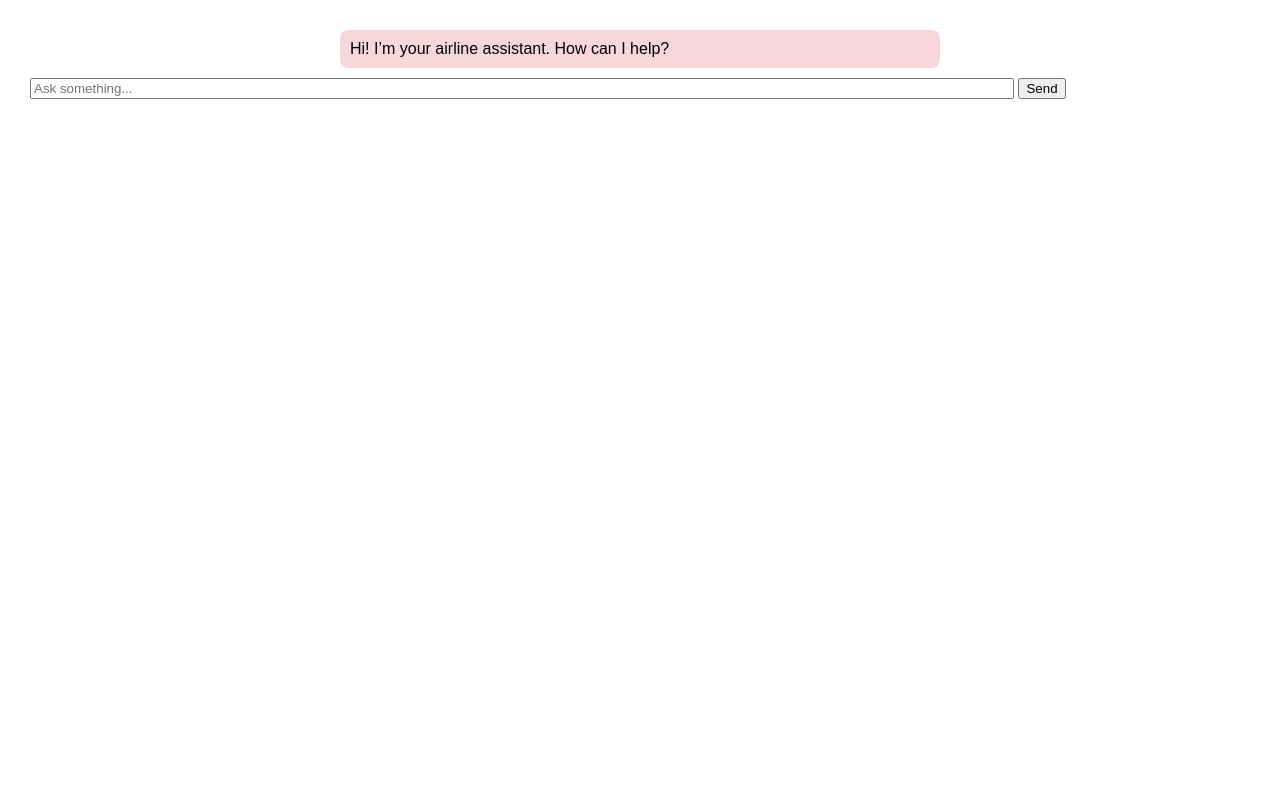
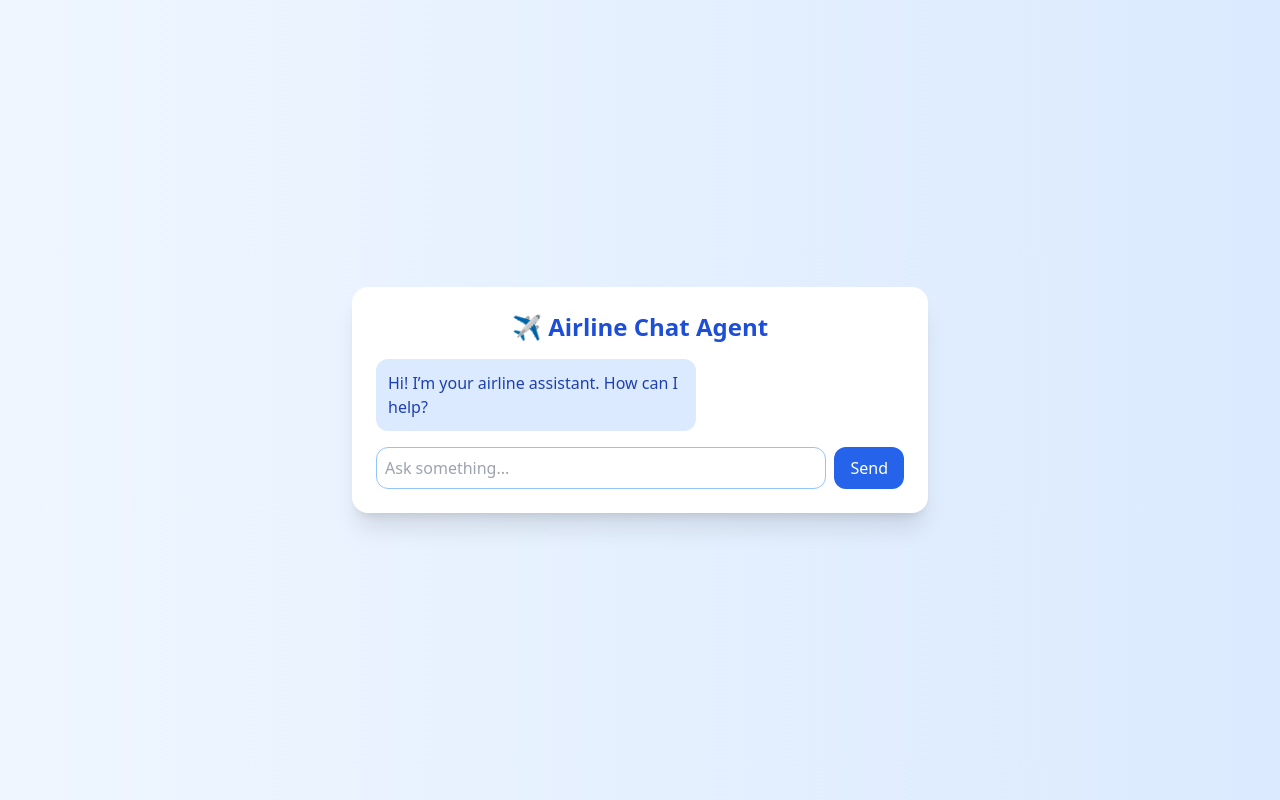
Before and after one commit to GKPrarthana/airline_chat_agent, a website: page frontend/views/index.html in a window 1280 px wide. Drawn offline with nearby package versions, Linux system fonts and the light colour scheme.

Commit message:
UI updated

```diff
--- a/frontend/public/script.js
+++ b/frontend/public/script.js
@@ -1,27 +1,49 @@
 async function sendMessage() {
   const input = document.getElementById('input');
-  const message = input.value;
+  const message = input.value.trim();
+  if (!message) return;
+
   input.value = '';
+  const chat = document.getElementById('chat');
 
-  const chat = document.getElementById('chat');
+  // Allow sending messages with Enter key
+  document.getElementById('input').addEventListener('keydown', function (e) {
+    if (e.key === 'Enter' && !e.shiftKey) {
+      e.preventDefault(); // Prevent newline
+      sendMessage();
+    }
+  });
+
 
   // Show user message
   const userDiv = document.createElement('div');
-  userDiv.className = 'bubble user';
+  userDiv.className = 'bg-green-100 text-green-800 p-3 rounded-xl self-end w-fit max-w-xs ml-auto';
   userDiv.textContent = message;
   chat.appendChild(userDiv);
 
-  // Send to backend
-  const res = await fetch('/chat', {
-    method: 'POST',
-    headers: { 'Content-Type': 'application/json' },
-    body: JSON.stringify({ user_input: message })
-  });
-  const data = await res.json();
+  // Scroll to bottom
+  chat.scrollTop = chat.scrollHeight;
 
-  // Show bot response
+  // Loading response
   const botDiv = document.createElement('div');
-  botDiv.className = 'bubble bot';
-  botDiv.textContent = data.response;
+  botDiv.className = 'bg-blue-50 text-gray-600 p-3 rounded-xl w-fit max-w-xs';
+  botDiv.textContent = 'Typing...';
   chat.appendChild(botDiv);
+  chat.scrollTop = chat.scrollHeight;
+
+  // Fetch reply
+  try {
+    const res = await fetch('/chat', {
+      method: 'POST',
+      headers: { 'Content-Type': 'application/json' },
+      body: JSON.stringify({ user_input: message })
+    });
+
+    const data = await res.json();
+    botDiv.textContent = data.response;
+  } catch (err) {
+    botDiv.textContent = 'Oops! Something went wrong.';
+  }
+
+  chat.scrollTop = chat.scrollHeight;
 }
--- a/frontend/views/index.html
+++ b/frontend/views/index.html
@@ -1,21 +1,26 @@
 <!DOCTYPE html>
-<html>
+<html lang="en">
 <head>
+  <meta charset="UTF-8">
   <title>Airline Chat Agent</title>
-  <style>
-    body { font-family: Arial; margin: 30px; }
-    #chat { max-width: 600px; margin: auto; }
-    .bubble { padding: 10px; border-radius: 8px; margin: 10px 0; }
-    .user { background: #d1e7dd; text-align: right; }
-    .bot { background: #f8d7da; text-align: left; }
-  </style>
+  <script src="https://cdn.tailwindcss.com"></script>
 </head>
-<body>
-  <div id="chat">
-    <div class="bubble bot">Hi! I’m your airline assistant. How can I help?</div>
+<body class="bg-gradient-to-r from-blue-50 to-blue-100 min-h-screen flex items-center justify-center">
+
+  <div class="bg-white shadow-xl rounded-2xl p-6 max-w-xl w-full">
+    <h1 class="text-2xl font-bold text-blue-700 mb-4 text-center">✈️ Airline Chat Agent</h1>
+
+    <div id="chat" class="space-y-4 max-h-96 overflow-y-auto mb-4">
+      <div class="bg-blue-100 text-blue-800 p-3 rounded-xl w-fit max-w-xs">Hi! I’m your airline assistant. How can I help?</div>
+    </div>
+
+    <div class="flex space-x-2">
+      <input id="input" type="text" placeholder="Ask something..."
+             class="flex-1 p-2 rounded-xl border border-blue-300 focus:ring focus:ring-blue-200" />
+      <button onclick="sendMessage()"
+              class="bg-blue-600 text-white px-4 py-2 rounded-xl hover:bg-blue-700 transition">Send</button>
+    </div>
   </div>
-  <input type="text" id="input" placeholder="Ask something..." style="width: 80%;" />
-  <button onclick="sendMessage()">Send</button>
 
   <script src="/script.js"></script>
 </body>
```
